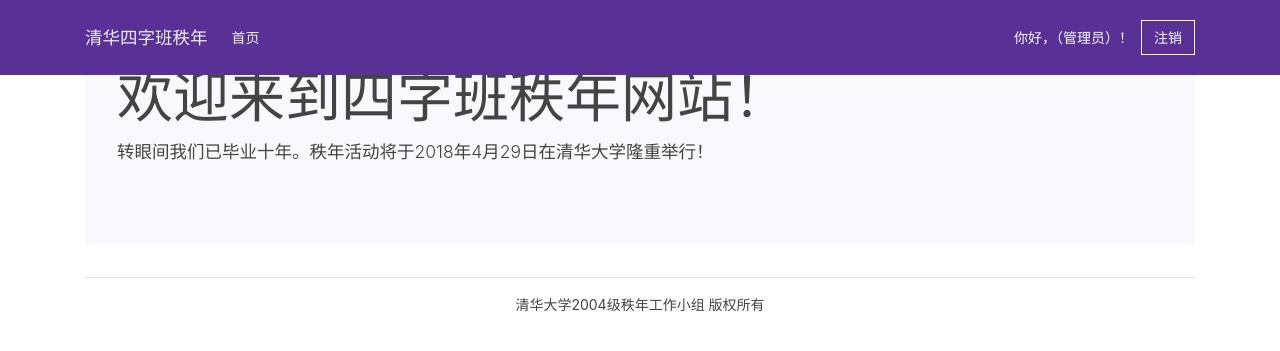
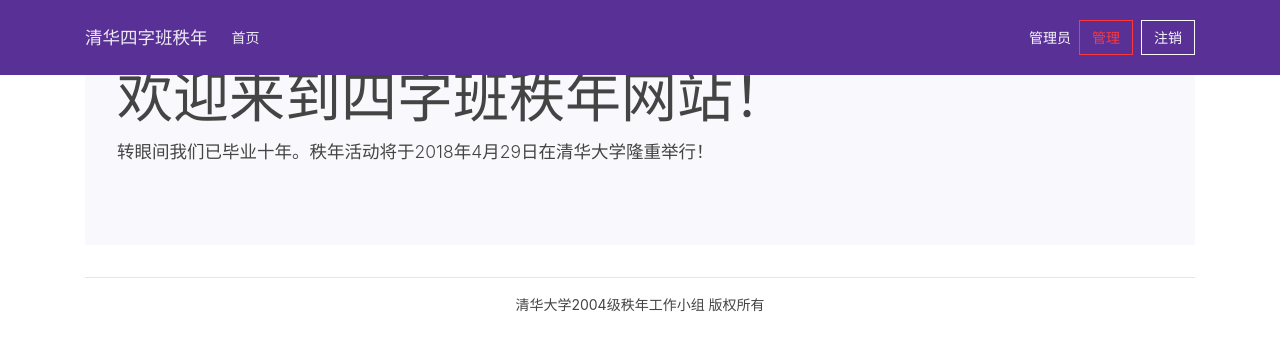
Before and after one commit to hanwentao/proj2004, a Django app: page / in a window 1280 px wide. Shown: the top 351 px of the page. Run offline with Django 3.2, Linux system fonts and the light colour scheme; the visitor is signed in with stand-in values (Sample User, id 1); some libraries are stand-ins or nearby versions.

Commit message:
Add button to admin site

```diff
--- a/contacts/templates/contacts/base.html
+++ b/contacts/templates/contacts/base.html
@@ -33,7 +33,10 @@
         </ul>
         <form class="form-inline">
           {% if user.is_authenticated %}
-          <span class="navbar-text text-light mr-2">你好，{{ user.profile.name }}{% if user.is_superuser %}（管理员）{% endif %}！</span>
+          <span class="navbar-text text-light mr-2">{{ user.profile.name|default:"管理员" }}</span>
+          {% if user.is_superuser or user.is_staff %}
+          <a href="{% url 'admin:index' %}" class="btn btn-outline-danger mr-2">管理</a>
+          {% endif %}
           <a href="{% url 'logout' %}" class="btn btn-outline-light">注销</a>
           {% else %}
           <a href="{% url 'login' %}" class="btn btn-outline-light">登录</a>
```
